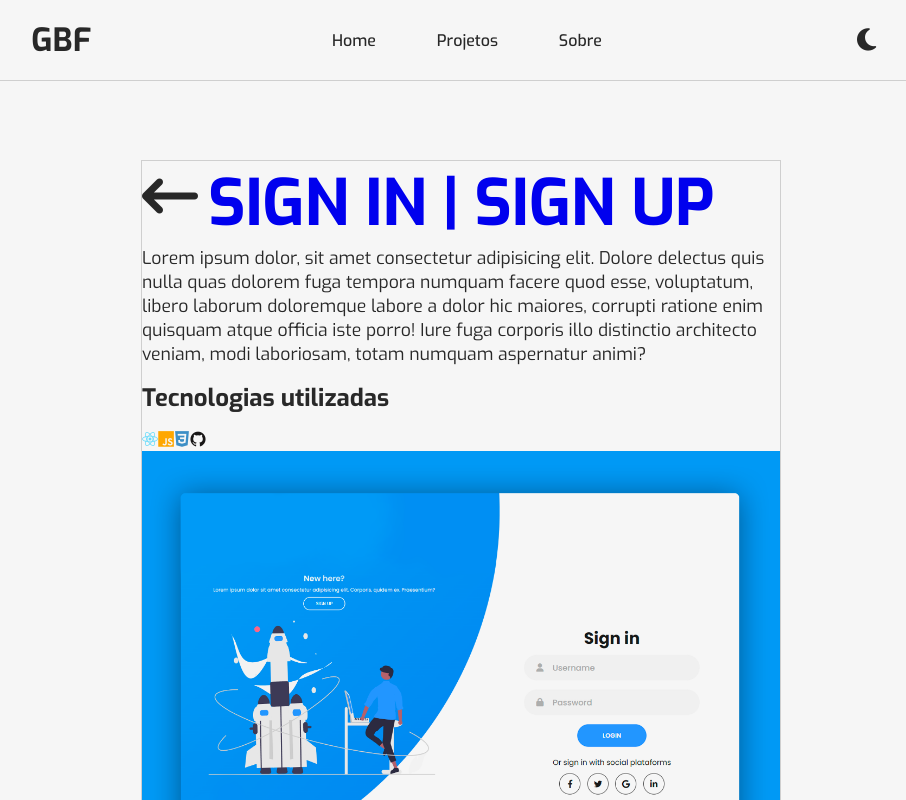
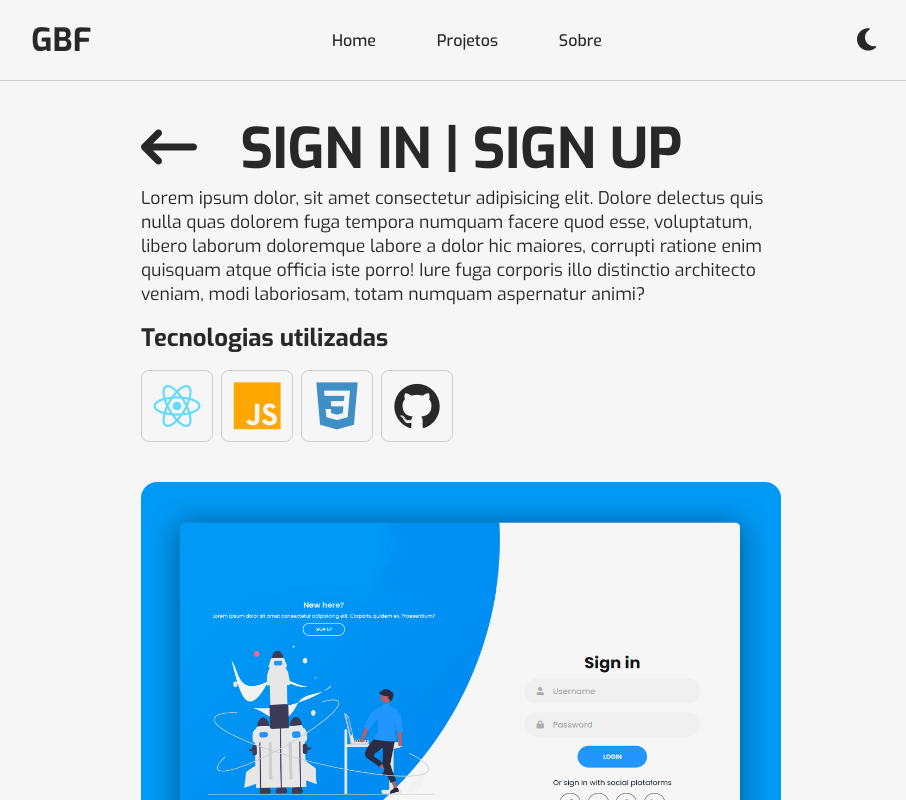
Before and after one commit to guibrbs/Portfolio-OLD, a React (Vite) app: page /projetos/SignIn in a window 1280 px wide. Shown: the top 800 px of the page, without its empty margins (179-1085 px from the left). Built offline with nearby package versions, Linux system fonts and the light colour scheme.

Commit message:
:rocket: Styling individuals projects page

```diff
--- a/src/pages/Projects_Page/styles.css
+++ b/src/pages/Projects_Page/styles.css
@@ -3,6 +3,10 @@
 }
 
 .projects-page .explore {
+  display: none;
+}
+
+.projects-page .projects-area::after{
   display: none;
 }
 
@@ -13,18 +17,37 @@
 
 .container-ip {
   margin: auto;
-  margin-top: 10rem;
+  margin-top: 7rem;
+  margin-bottom: 7rem;
   width: 100%;
   max-width: 40rem;
   height: 100%;
-  max-height: 45rem;
-  border: 1px solid var(--line-color);
+  max-height: 51rem;
   display: flex;
   flex-direction: column;
 }
 
 .bigger {
-  font-size: 4rem;
+  position: relative;
+  font-size: 3.5rem;
+  color: var(--primary-color);
+  text-decoration: none;
+}
+
+.bigger::after{
+  content: '';
+  display: block;
+  position: absolute;
+  top: 85%;
+  transform: translateY(-50%);
+  width: 100%;
+  height: 3px;
+  background: linear-gradient(var(--primary-color), var(--primary-color)) center/0% 100% no-repeat;
+  transition: all .5s;
+}
+
+.bigger:hover::after{
+  background-size: 100% 100%;
 }
 
 .arrow-left {
@@ -48,3 +71,57 @@
   padding: 1rem 0 1rem 0;
   color: var(--primary-color);
 }
+
+.tech{
+  font-size: 3rem;
+  display: flex;
+  flex-wrap: wrap;
+}
+
+.colored{
+  position: relative;
+  display: flex;
+  justify-content: center;
+  align-items: center;
+  width: 1.5em;
+  height: 1.5em;
+  margin-right: .5rem;
+  border: 1px solid var(--line-color);
+  border-radius: .5rem;
+  transition: filter .3s;
+}
+
+.colored:hover{
+  filter: grayscale(0);
+}
+
+.colored:last-child{
+  color: var(--primary-color);
+  transition: all .3s;
+}
+
+.colored:last-child:hover{
+  background-color: var(--primary-color);
+  color: var(--secondary-color);
+}
+
+.colored[title]:hover::after{
+  font-family: 'Exo', sans-serif;
+  content: attr(title);
+  position: absolute;
+  top: 125%;
+  transform: translateY(-50%);
+  font-size: .8rem;
+  background-color: var(--elementary-color);
+  padding: .4rem .5rem;
+  border-radius: .2rem;
+  font-weight: 600;
+}
+
+.imgs-ip{
+  margin-top: 2.5rem;
+  width: 100%;
+  height: 100%;
+  border-radius: 1rem;
+  overflow: hidden;
+}
```
